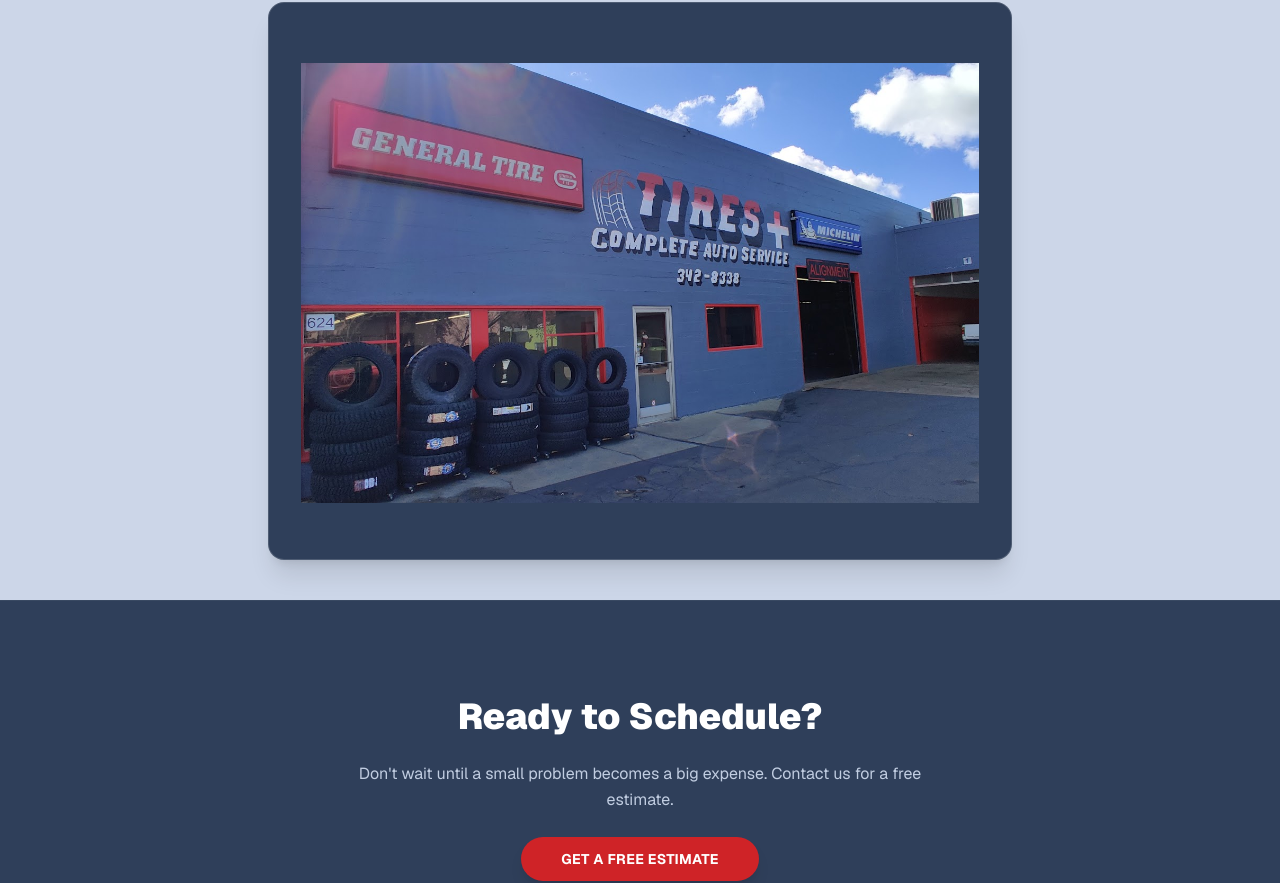
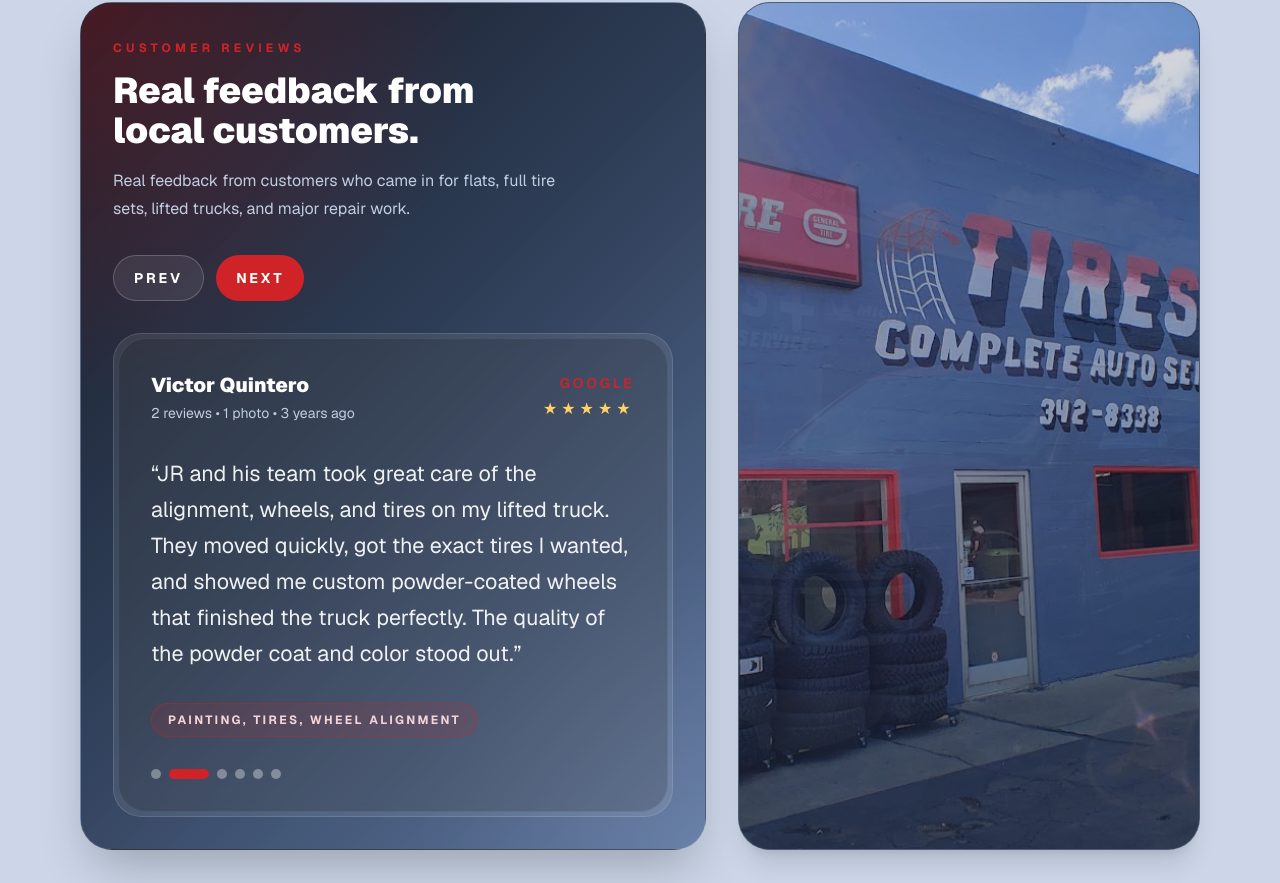
Before and after one commit to tirespluschico/tirePlus, a Next.js app: page / in a window 1280 px wide. Shown: the part 1302-2185 px from the top of the page. Built offline with nearby package versions, Linux system fonts and the light colour scheme; no server answers.

Commit message:
Add homepage reviews and refine financing copy

```diff
--- a/src/app/financing/page.tsx
+++ b/src/app/financing/page.tsx
@@ -5,14 +5,14 @@
 export const metadata: Metadata = {
   title: "Financing",
   description:
-    "Apply for Acima leasing at Tires+ in Chico, CA. No credit needed — get approved fast for tires and auto repair.",
+    "Apply for Acima lease-to-own at Tires+ in Chico, CA. No credit needed and quick approval for tires and auto repair.",
   alternates: {
     canonical: "/financing",
   },
   openGraph: {
     title: "Financing | Tires+ Chico, CA",
     description:
-      "Apply for Acima leasing at Tires+ in Chico, CA. No credit needed — get approved fast.",
+      "Apply for Acima lease-to-own at Tires+ in Chico, CA. No credit needed and quick approval.",
     url: "/financing",
     images: [
       {
@@ -54,8 +54,8 @@
   },
   {
     icon: "🔓",
-    title: "Pay Off Early",
-    desc: "Acima offers early payoff options so you can settle your balance ahead of schedule if you choose.",
+    title: "Early Purchase Option",
+    desc: "Acima offers early purchase options, including a 90-day option in many states and a 3-month option in California. Terms vary by agreement.",
   },
 ];
 
@@ -89,7 +89,7 @@
           <p className="text-brand-muted max-w-2xl text-lg leading-relaxed mb-8">
             Don&apos;t let the cost of new tires or a repair hold you back. We
             partner with&nbsp;<strong className="text-white">Acima Leasing</strong> to
-            offer fast, flexible leasing — no credit needed.
+            offer fast, flexible lease-to-own options with no credit needed.
           </p>
           <a
             href={ACIMA_URL}
@@ -116,6 +116,11 @@
             services you need today and pay over time. Instead of a traditional
             loan, Acima leases the items to you — giving you flexible payment
             options with no credit needed.
+          </p>
+          <p className="text-brand-dark/70 text-sm leading-7 max-w-2xl mx-auto mt-5">
+            Acima also offers early purchase options. In many states this includes
+            a 90-day early purchase option, and in California a 3-month purchase
+            option may apply. See your lease agreement for full terms.
           </p>
         </div>
       </section>
@@ -204,7 +209,9 @@
             </a>
           </div>
           <p className="text-brand-blue-light text-xs mt-6">
-            Leasing is provided by Acima. Subject to approval. See Acima&apos;s site for full terms and conditions.
+            Acima is a lease-to-own option, not a traditional loan. Subject to approval.
+            Early purchase options vary by state and agreement. See Acima&apos;s site for
+            full terms and conditions.
           </p>
         </div>
       </section>
--- a/src/app/page.tsx
+++ b/src/app/page.tsx
@@ -2,6 +2,7 @@
 import Image from "next/image";
 import type { Metadata } from "next";
 import HeroSlideshow from "@/components/HeroSlideshow";
+import ReviewsCarousel from "@/components/ReviewsCarousel";
 
 const highlights = [
   {
@@ -167,11 +168,15 @@
         </div>
       </section>
 
-      {/* Photo strip */}
       <section className="py-8 sm:py-10">
-        <div className="max-w-3xl mx-auto px-2 sm:px-3">
-          <div className="relative aspect-[4/3] overflow-hidden rounded-2xl border border-white/15 bg-brand-dark shadow-xl">
-            <HeroSlideshow />
+        <div className="max-w-6xl mx-auto px-4 grid grid-cols-1 lg:grid-cols-[1.15fr_0.85fr] gap-6 lg:gap-8 items-stretch">
+          <div className="order-1">
+            <ReviewsCarousel />
+          </div>
+          <div className="order-2">
+            <div className="relative h-full min-h-[320px] overflow-hidden rounded-[2rem] border border-white/15 bg-brand-dark shadow-xl">
+              <HeroSlideshow />
+            </div>
           </div>
         </div>
       </section>
--- a/src/components/HeroSlideshow.tsx
+++ b/src/components/HeroSlideshow.tsx
@@ -34,8 +34,9 @@
             alt="Tires+ shop exterior"
             fill
             priority={index === 0}
-            className="object-contain object-center px-5 sm:px-8 pt-2 sm:pt-3 pb-1 sm:pb-2"
+            className="object-cover object-center"
           />
+          <div className="absolute inset-0 bg-gradient-to-t from-brand-ink/35 via-transparent to-transparent" />
         </div>
       ))}
     </div>
--- /dev/null
+++ b/src/components/ReviewsCarousel.tsx
@@ -0,0 +1,147 @@
+"use client";
+
+import { useEffect, useState } from "react";
+
+const reviews = [
+  {
+    author: "Danyelle Fargo",
+    meta: "5 reviews • 3 months ago",
+    services: "Tires, General repairs & maintenance",
+    body:
+      "Pulled in to get some air in my tires and the guys there were sweet and helpful and went way beyond just filling them. They patched leaking tires, rotated them, found a used tire for the bad one, and even tore off a dragging dust cover. I only stopped in because it was around the corner from work, and now I do not want to go anywhere else for tire-related needs.",
+  },
+  {
+    author: "Victor Quintero",
+    meta: "2 reviews • 1 photo • 3 years ago",
+    services: "Painting, Tires, Wheel alignment",
+    body:
+      "JR and his team took great care of the alignment, wheels, and tires on my lifted truck. They moved quickly, got the exact tires I wanted, and showed me custom powder-coated wheels that finished the truck perfectly. The quality of the powder coat and color stood out.",
+  },
+  {
+    author: "Rebecca Riordan",
+    meta: "Local Guide • 12 reviews • 1 year ago",
+    services: "Tires",
+    body:
+      "They greeted me immediately, had space in the garage right away, and got me set up with four new AWD tires for about half of another shop's quote. All four were in stock and installed in less than an hour. The staff felt welcoming, genuine, and never pushy.",
+  },
+  {
+    author: "Stephen Metzger",
+    meta: "2 reviews • 6 months ago",
+    services: "Tires",
+    body:
+      "I had been coming to this shop for years and thought the new team would have huge shoes to fill. Kahlid, Junior, and crew did that and more. Personable, friendly, fair, prompt, and rooted in the community. I cannot recommend them highly enough.",
+  },
+  {
+    author: "Nate Steffen",
+    meta: "4 reviews • 1 year ago",
+    services: "Clutch repair, Suspension work",
+    body:
+      "This is the only place I will take my car. Roy is worth his weight in gold, professional and honest every time. They replaced the clutch on my Subaru Outback and handled suspension work recently too. I cannot say enough good things about Roy and this shop.",
+  },
+  {
+    author: "Randy Rick",
+    meta: "3 reviews • 2 years ago",
+    services: "Lift kits, Wheels, Tires",
+    body:
+      "I went to Tires Plus on a trusted recommendation and had my Jeep Wrangler Unlimited lifted with five new rims and tires. From consultation to installation, the experience was transparent, honest, and well executed. The owner and staff clearly care about matching customers with the right setup.",
+  },
+];
+
+export default function ReviewsCarousel() {
+  const [activeIndex, setActiveIndex] = useState(0);
+
+  useEffect(() => {
+    const interval = window.setInterval(() => {
+      setActiveIndex((current) => (current + 1) % reviews.length);
+    }, 5000);
+
+    return () => window.clearInterval(interval);
+  }, []);
+
+  const activeReview = reviews[activeIndex];
+
+  return (
+    <section className="relative h-full overflow-hidden rounded-[2rem] border border-white/12 bg-[linear-gradient(135deg,rgba(18,23,34,1)_0%,rgba(47,63,90,0.98)_52%,rgba(85,111,154,0.92)_100%)] shadow-2xl">
+      <div className="absolute inset-0 bg-[radial-gradient(circle_at_top_left,rgba(207,35,39,0.28),transparent_38%),radial-gradient(circle_at_bottom_right,rgba(255,255,255,0.08),transparent_28%)]" />
+
+      <div className="relative flex h-full flex-col gap-8 p-6 sm:p-8">
+        <div className="max-w-md">
+          <span className="text-brand-red text-xs font-bold uppercase tracking-[0.35em]">
+            Customer Reviews
+          </span>
+          <h2 className="mt-3 text-3xl font-black text-white sm:text-4xl">
+            Real feedback from local customers.
+          </h2>
+          <p className="mt-4 text-base leading-7 text-brand-muted">
+            Real feedback from customers who came in for flats, full tire sets,
+            lifted trucks, and major repair work.
+          </p>
+
+          <div className="mt-8 flex gap-3">
+            <button
+              type="button"
+              onClick={() =>
+                setActiveIndex((current) => (current - 1 + reviews.length) % reviews.length)
+              }
+              className="rounded-full border border-white/20 bg-white/8 px-5 py-3 text-sm font-bold uppercase tracking-[0.2em] text-white transition-colors hover:bg-white/16"
+              aria-label="Show previous review"
+            >
+              Prev
+            </button>
+            <button
+              type="button"
+              onClick={() => setActiveIndex((current) => (current + 1) % reviews.length)}
+              className="rounded-full bg-brand-red px-5 py-3 text-sm font-bold uppercase tracking-[0.2em] text-white transition-colors hover:bg-brand-red-hover"
+              aria-label="Show next review"
+            >
+              Next
+            </button>
+          </div>
+        </div>
+
+        <div className="w-full flex-1 rounded-[1.75rem] border border-white/12 bg-white/9 p-1 backdrop-blur-sm">
+          <div className="rounded-[1.75rem] border border-white/8 bg-black/16 p-6 sm:p-8">
+            <div className="flex items-center justify-between gap-4">
+              <div>
+                <p className="text-xl font-black text-white">{activeReview.author}</p>
+                <p className="mt-1 text-sm text-brand-muted">{activeReview.meta}</p>
+              </div>
+              <div className="text-right">
+                <p className="text-sm font-semibold uppercase tracking-[0.2em] text-brand-red">
+                  Google
+                </p>
+                <p className="mt-1 text-base tracking-[0.25em] text-[#ffd166]">★★★★★</p>
+              </div>
+            </div>
+
+            <p className="mt-8 text-lg leading-8 text-white/92 sm:text-[1.35rem] sm:leading-9">
+              “{activeReview.body}”
+            </p>
+
+            <div className="mt-8 flex flex-wrap items-center gap-3">
+              <span className="rounded-full border border-brand-red/35 bg-brand-red/14 px-4 py-2 text-xs font-bold uppercase tracking-[0.2em] text-brand-red-soft">
+                {activeReview.services}
+              </span>
+            </div>
+
+            <div className="mt-8 flex flex-wrap gap-2">
+              {reviews.map((review, index) => (
+                <button
+                  key={review.author}
+                  type="button"
+                  onClick={() => setActiveIndex(index)}
+                  className={`h-2.5 rounded-full transition-all ${
+                    index === activeIndex
+                      ? "w-10 bg-brand-red"
+                      : "w-2.5 bg-white/35 hover:bg-white/55"
+                  }`}
+                  aria-label={`Show review from ${review.author}`}
+                />
+              ))}
+            </div>
+          </div>
+        </div>
+      </div>
+    </section>
+  );
+}
```
